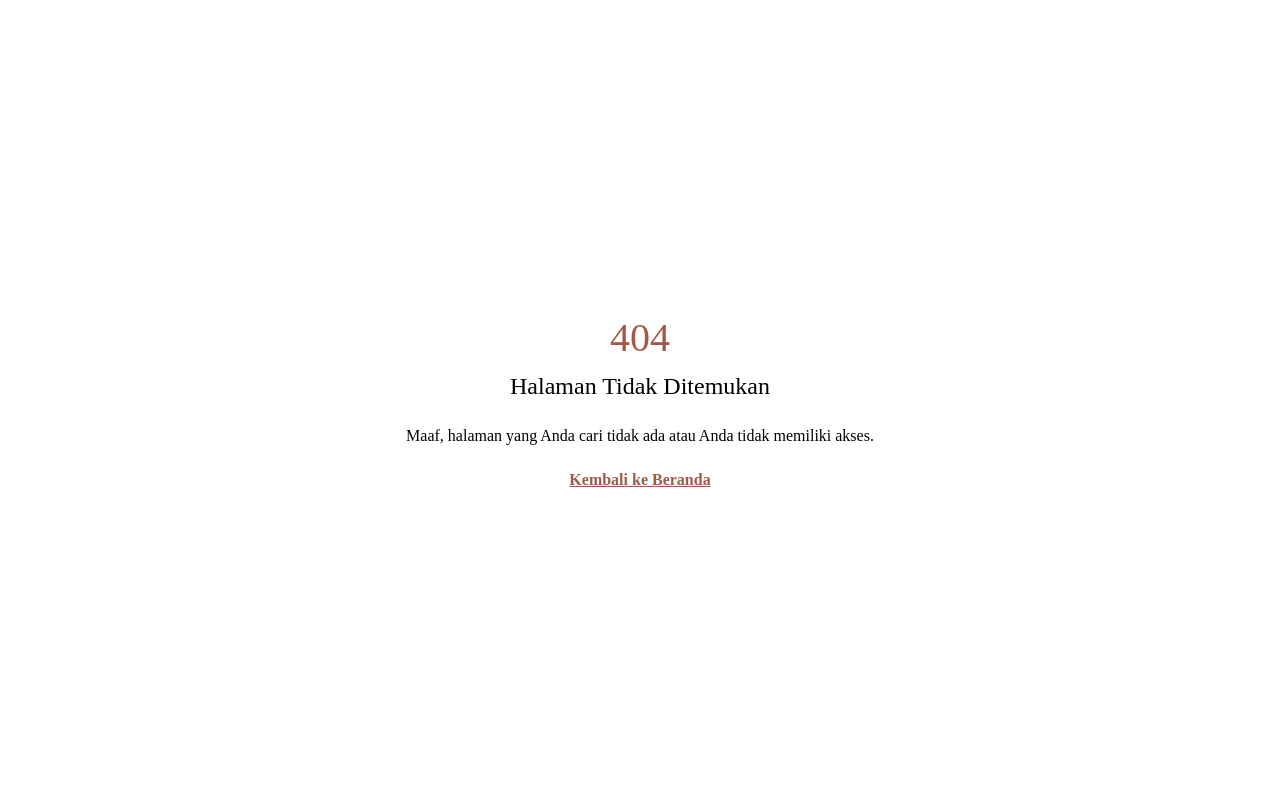
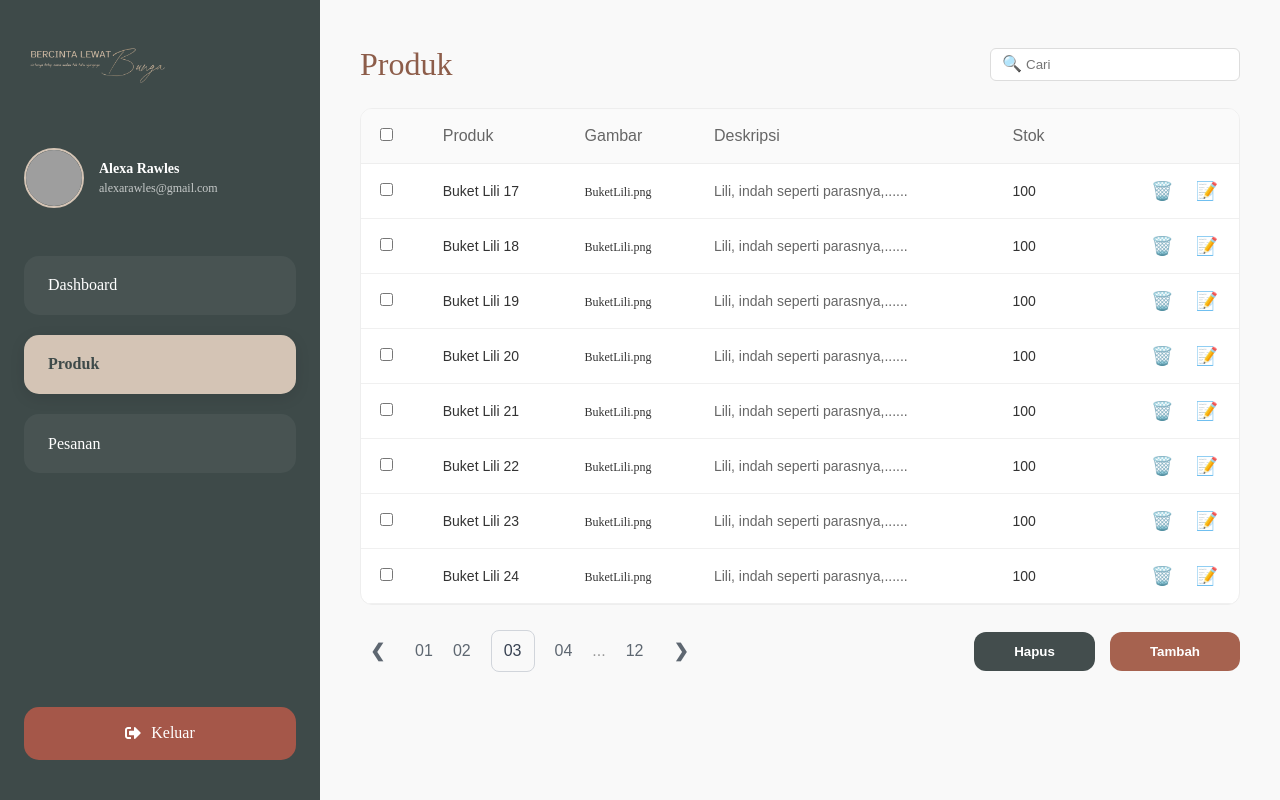
Before and after one commit to aryaaqilah/BercintaLewatBunga-Code, a React (Create React App) app: page /inventory in a window 1280 px wide. Before the commit this address had no page. Built offline with nearby package versions, Linux system fonts and the light colour scheme; grey boxes are pictures that could not be loaded.

Commit message:
florist product
ui overall udah, tinggal connect ke backend

```diff
--- a/src/App.js
+++ b/src/App.js
@@ -17,6 +17,7 @@ import Customizer from "./pages/Customizer/Customizer";
 import Profile from "./pages/Profile/Profile";
 import OrderDetail from "./pages/Order Detail/OrderDetail";
 import FloristDashboard from "./pages/FloristDashboard/FloristDashboard";
+import FloristProduct from "./pages/FloristProduct/FloristProduct";
 import IdleTimer from "./components/IdleTimer";
 import { AuthProvider, useAuth } from './contexts/AuthContext';
 import { AlertProvider } from './contexts/AlertContext';
@@ -50,7 +51,7 @@ const CustomerLayout = ({ isFlorist }) => {
 };
 
 const FloristLayout = ({ isFlorist }) => {
-  if (!isFlorist) return <NotFound />;
+  if (isFlorist) return <NotFound />;
 
   return (
     <div className="AppFloristLayout">
@@ -92,7 +93,7 @@ function AppContent() {
         {/* --- FLORIST AREA --- */}
         <Route element={<FloristLayout isFlorist={isFlorist} />}>
           <Route path="/dashboard" element={<FloristDashboard />} />
-          <Route path="/inventory" element={<div>Inventory Page</div>} />
+          <Route path="/inventory" element={<FloristProduct/>} />
           <Route path="/manage-orders" element={<div>Manage Orders Page</div>} />
         </Route>
 
--- /dev/null
+++ b/src/pages/FloristProduct/FloristProduct.jsx
@@ -0,0 +1,141 @@
+import React, { useContext, useState } from "react";
+import { useNavigate } from "react-router-dom";
+import { AuthContext } from "../../contexts/AuthContext";
+import { useAlert } from "../../contexts/AlertContext";
+
+const FloristSidebar = () => {
+  const { logout } = useContext(AuthContext);
+  const { showAlert } = useAlert();
+  const navigate = useNavigate();
+
+  // --- LOGIKA DATA ---
+  const [allProducts] = useState(Array.from({ length: 96 }, (_, i) => ({
+    name: `Buket Lili ${i + 1}`,
+    image: 'BuketLili.png',
+    description: 'Lili, indah seperti parasnya,......',
+    stock: 100
+  })));
+
+  const [currentPage, setCurrentPage] = useState(3);
+  const itemsPerPage = 8;
+  const totalPages = Math.ceil(allProducts.length / itemsPerPage);
+
+  const currentProducts = allProducts.slice(
+    (currentPage - 1) * itemsPerPage,
+    currentPage * itemsPerPage
+  );
+
+  const goToPage = (pageNumber) => {
+    if (pageNumber >= 1 && pageNumber <= totalPages) {
+      setCurrentPage(pageNumber);
+    }
+  };
+
+  // --- STYLES ---
+  const styles = {
+    container: { padding: '40px', backgroundColor: '#f9f9f9', minHeight: '100vh', fontFamily: 'sans-serif', color: '#333' },
+    header: { display: 'flex', justifyContent: 'space-between', alignItems: 'center', marginBottom: '20px' },
+    title: { fontSize: '32px', color: '#8d5d4a', margin: 0, fontFamily: 'serif' },
+    searchWrapper: { position: 'relative', display: 'flex', alignItems: 'center' },
+    searchInput: { padding: '8px 12px 8px 35px', borderRadius: '6px', border: '1px solid #ddd', width: '250px', outline: 'none' },
+    tableCard: { backgroundColor: '#fff', borderRadius: '12px', border: '1px solid #eee', overflow: 'hidden' },
+    table: { width: '100%', borderCollapse: 'collapse', textAlign: 'left' },
+    th: { padding: '15px', borderBottom: '1px solid #eee', color: '#666', fontWeight: '500', backgroundColor: '#fafafa' },
+    td: { padding: '15px', borderBottom: '1px solid #f0f0f0', fontSize: '14px' },
+    footer: { marginTop: '25px', display: 'flex', justifyContent: 'space-between', alignItems: 'center' },
+
+    // Pagination Styles Persis Foto
+    paginationWrapper: { display: 'flex', gap: '20px', alignItems: 'center', color: '#5e6771', userSelect: 'none' },
+    pageNumber: { cursor: 'pointer', fontSize: '16px', transition: '0.2s' },
+    activeBox: {
+      border: '1.5px solid #d1d5db',
+      borderRadius: '8px',
+      padding: '8px 12px',
+      color: '#374151',
+      fontWeight: '500'
+    },
+    arrow: { cursor: 'pointer', fontSize: '18px', fontWeight: 'bold', padding: '0 10px' },
+
+    btnGroup: { display: 'flex', gap: '15px' },
+    btnHapus: { padding: '12px 40px', backgroundColor: '#434d4d', color: 'white', border: 'none', borderRadius: '12px', cursor: 'pointer', fontWeight: '600' },
+    btnTambah: { padding: '12px 40px', backgroundColor: '#a6624f', color: 'white', border: 'none', borderRadius: '12px', cursor: 'pointer', fontWeight: '600' },
+    iconBtn: { background: 'none', border: 'none', cursor: 'pointer', fontSize: '18px', color: '#888', marginLeft: '10px' }
+  };
+
+  return (
+    <div style={styles.container}>
+      <div style={styles.header}>
+        <h1 style={styles.title}>Produk</h1>
+        <div style={styles.searchWrapper}>
+          <span style={{ position: 'absolute', left: '12px', color: '#999' }}>🔍</span>
+          <input type="text" placeholder="Cari" style={styles.searchInput} />
+        </div>
+      </div>
+
+      <div style={styles.tableCard}>
+        <table style={styles.table}>
+          <thead>
+            <tr>
+              <th style={styles.th}><input type="checkbox" /></th>
+              <th style={styles.th}>Produk</th>
+              <th style={styles.th}>Gambar</th>
+              <th style={styles.th}>Deskripsi</th>
+              <th style={styles.th}>Stok</th>
+              <th style={styles.th}></th>
+            </tr>
+          </thead>
+          <tbody>
+            {currentProducts.map((item, index) => (
+              <tr key={index}>
+                <td style={styles.td}><input type="checkbox" /></td>
+                <td style={styles.td}>{item.name}</td>
+                <td style={styles.td}><code style={{fontSize:'12px'}}>{item.image}</code></td>
+                <td style={{...styles.td, color: '#666'}}>{item.description}</td>
+                <td style={styles.td}>{item.stock}</td>
+                <td style={{...styles.td, textAlign: 'right'}}>
+                  <button style={styles.iconBtn}>🗑️</button>
+                  <button style={styles.iconBtn}>📝</button>
+                </td>
+              </tr>
+            ))}
+          </tbody>
+        </table>
+      </div>
+
+      <div style={styles.footer}>
+        {/* Pagination Style Baru */}
+        <div style={styles.paginationWrapper}>
+          <div style={styles.arrow} onClick={() => goToPage(currentPage - 1)}>❮</div>
+
+          {[1, 2].map(num => (
+            <div
+              key={num}
+              style={styles.pageNumber}
+              onClick={() => goToPage(num)}
+            >
+              0{num}
+            </div>
+          ))}
+
+          {/* Halaman Aktif dengan Kotak */}
+          <div style={styles.activeBox}>
+            {currentPage < 10 ? `0${currentPage}` : currentPage}
+          </div>
+
+          <div style={styles.pageNumber} onClick={() => goToPage(4)}>04</div>
+          <div style={{color: '#999'}}>...</div>
+          <div style={styles.pageNumber} onClick={() => goToPage(12)}>12</div>
+
+          <div style={styles.arrow} onClick={() => goToPage(currentPage + 1)}>❯</div>
+        </div>
+
+        <div style={styles.btnGroup}>
+          <button style={styles.btnHapus}>Hapus</button>
+          <button style={styles.btnTambah}>Tambah</button>
+        </div>
+      </div>
+    </div>
+  );
+};
+
+export default FloristSidebar;
```
Also changed, not shown: src/pages/FloristProduct/FloristProduct.css (added).
